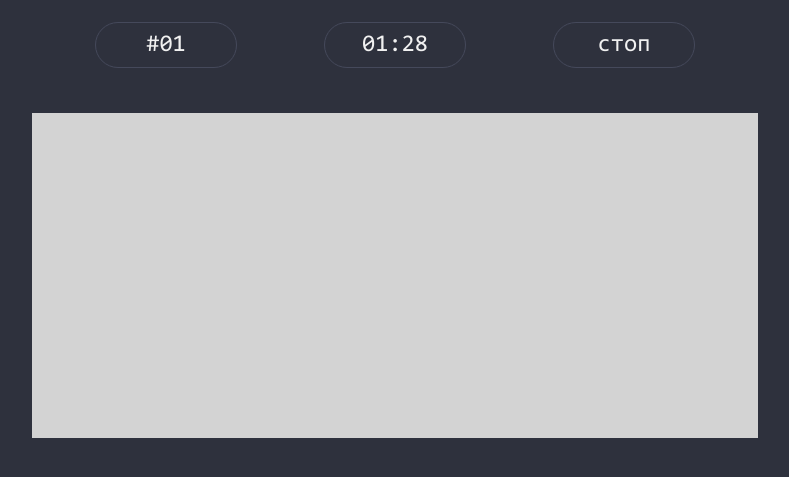
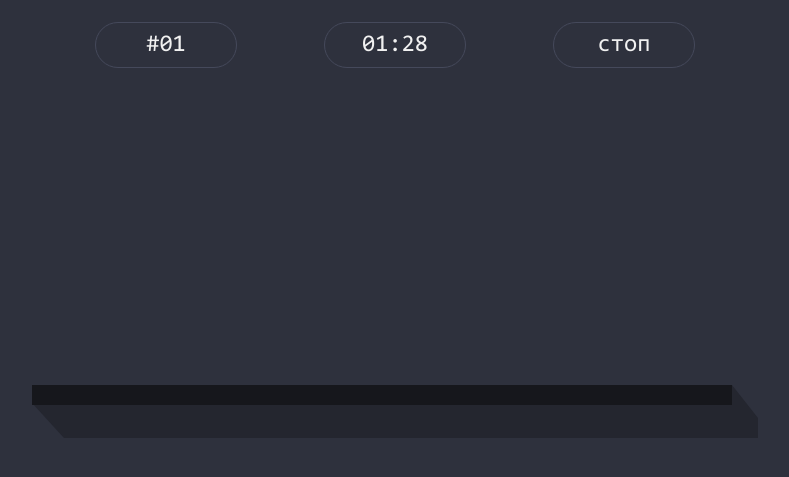
Before and after one commit to fadeeva/towers_of_hanoi, a plain HTML site: page index.html in a window 1280 px wide. Shown: the part 147-624 px from the top of the page, without its empty margins (245-1034 px from the left). Drawn offline with Linux system fonts and the light colour scheme.

Commit message:
drew board with shadow

```diff
--- a/css/style.css
+++ b/css/style.css
@@ -50,5 +50,5 @@ header, main, footer {
 }
 
 #canvas {
-    background: lightGray;
+    /*border: 1px solid #45495b;*/
 }
--- a/index.html
+++ b/index.html
@@ -10,9 +10,9 @@
     <header>
        <img src="img/temp_logo.png" alt="Temporary logo">
         <ul>
-            <li>#01</li>
-            <li>01:28</li>
-            <li>стоп</li>
+            <li id="level">#01</li>
+            <li id="timer">01:28</li>
+            <li id="start_stop">стоп</li>
         </ul>
     </header>
     <main>
--- a/js/script.js
+++ b/js/script.js
@@ -0,0 +1,25 @@
+window.onload = function() {
+    var theCanvas = document.getElementById('canvas');
+    if (theCanvas && theCanvas.getContext) {
+        var ctx = theCanvas.getContext("2d");
+        if (ctx) {
+
+
+            // board's shadow
+            ctx.fillStyle = "#24262f";
+            ctx.beginPath();
+            ctx.moveTo(0, 272);
+            ctx.lineTo(700, 272);
+            ctx.lineTo(726, 305);
+            ctx.lineTo(726, 325);
+            ctx.lineTo(32, 325);
+            ctx.lineTo(0, 290);
+            ctx.closePath();
+            ctx.fill();
+
+            // board
+            ctx.fillStyle = "#16171c";
+            ctx.fillRect(0, 272, 700, 20);
+        }
+    }
+}
```
